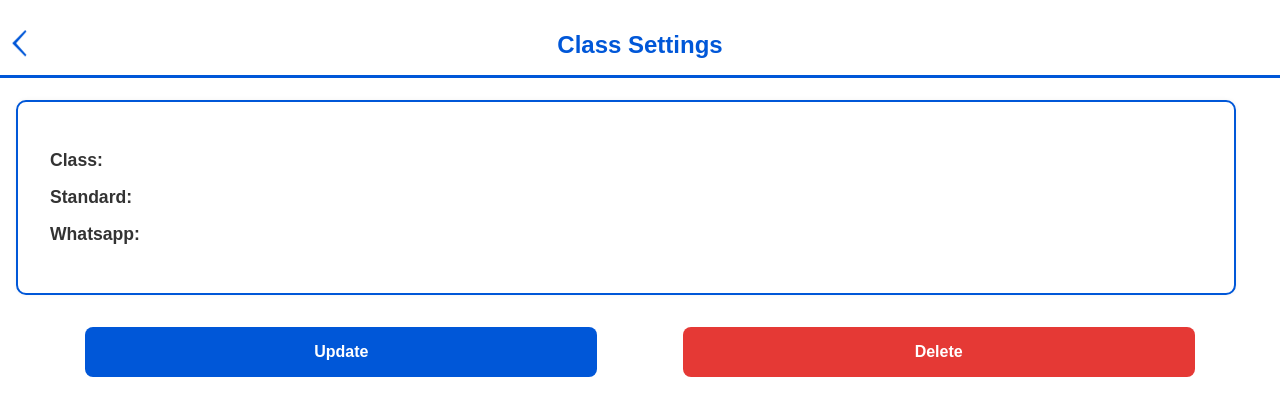
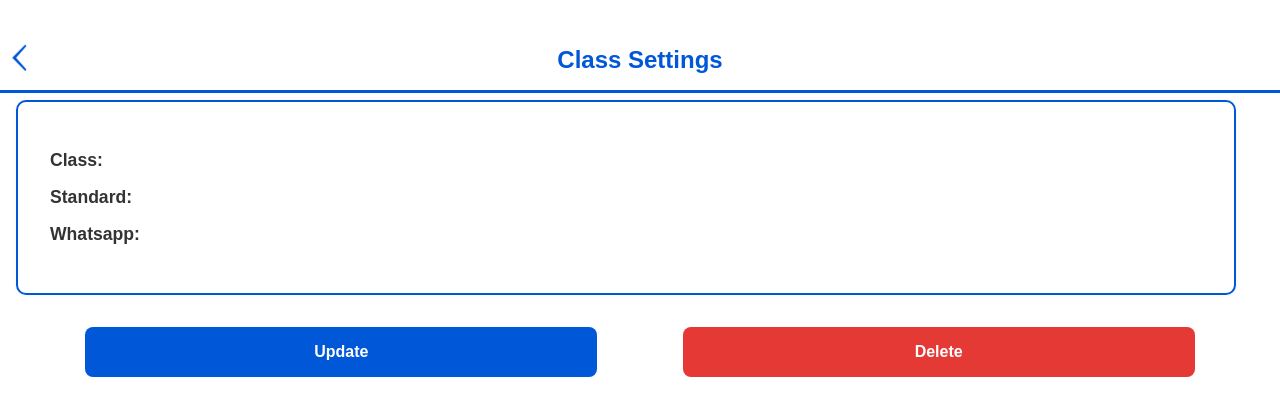
Before and after one commit to mute-x-satcher/sms-frontend, a website with bundled scripts: page pages/classPages/classSetting.html in a window 1280 px wide. Built offline with nearby package versions, Linux system fonts and the light colour scheme.

Commit message:
Reasy_V_1.1.1

```diff
--- a/css/attendancePDFPage.css
+++ b/css/attendancePDFPage.css
@@ -22,7 +22,7 @@
       color: #003580;
       font-weight: 600;
       font-size: 1.2rem;
-      padding-top:15px;
+      padding-top: 30px;
       position: fixed;
       top: 0;
       left: 0;
--- a/css/attendancePage.css
+++ b/css/attendancePage.css
@@ -84,7 +84,7 @@ nav {
   justify-content: center;
   font-weight: 600;
   font-size: 1rem;
-  padding-top:15px;
+  padding-top: 30px;
   border-bottom: 3px solid #0057d8;
   z-index: 1000;
 }
--- a/css/attendanceReportPage.css
+++ b/css/attendanceReportPage.css
@@ -209,7 +209,7 @@ nav {
   justify-content: center;
   font-weight: 600;
   font-size: 1rem;
-  padding-top: 15px;
+  padding-top: 30px;
   border-bottom: 3px solid #0057d8;
   z-index: 1000;
 }
@@ -317,7 +317,7 @@ nav h1 {
   padding: 0.1rem 0.2rem;
   border-radius: 6px;
   font-weight: 700;
-  padding-top: 15px;
+  padding-top: 30px;
   cursor: pointer;
   transition: background-color 0.3s ease;
 }
--- a/css/bunkPage.css
+++ b/css/bunkPage.css
@@ -167,7 +167,7 @@ nav {
   align-items: center;
   justify-content: center;
   font-weight: 700;
-  padding-top: 15px;
+  padding-top: 30px;
   font-size: 1.2rem;
   border-bottom: 3px solid #0057d8;
   z-index: 1000;
@@ -184,7 +184,7 @@ nav {
   color: #0057d8;
   border: 2px solid #ffffff;
   padding: 0.1rem 0.2rem;
-  padding-top: 15px;
+  padding-top: 30px;
   border-radius: 6px;
   font-weight: 700;
   cursor: pointer;
--- a/css/classPage.css
+++ b/css/classPage.css
@@ -16,7 +16,7 @@ nav {
   padding: 5px 20px;
   display: flex;
   justify-content: space-between;
-  padding-top: 20px;
+  padding-top: 30px;
   align-items: center;
 }
 
--- a/css/classSetting.css
+++ b/css/classSetting.css
@@ -184,7 +184,7 @@ nav {
   align-items: center;
   justify-content: center;
   font-weight: 700;
-  padding-top: 15px;
+  padding-top: 30px;
   font-size: 1rem;
   border-bottom: 3px solid #0057d8;
   z-index: 1000;
@@ -201,7 +201,7 @@ nav {
   color: #0057d8;
   border: 2px solid #ffffff;
   padding: 0.1rem 0.2rem;
-  padding-top: 15px;
+  padding-top: 30px;
   border-radius: 6px;
   font-weight: 700;
   cursor: pointer;
--- a/css/createAttendance.css
+++ b/css/createAttendance.css
@@ -149,7 +149,7 @@ nav {
   justify-content: center;
   font-weight: 700;
   font-size: 1.2rem;
-  padding-top: 15px;
+  padding-top: 30px;
   border-bottom: 3px solid #0057d8;
   z-index: 1000;
 }
@@ -171,7 +171,7 @@ nav h1 {
   padding: 0.1rem 0.2rem;
   border-radius: 6px;
   font-weight: 700;
-  padding-top: 20px;
+  padding-top: 40px;
   cursor: pointer;
   transition: background-color 0.3s ease;
 }
--- a/css/homepageStyle.css
+++ b/css/homepageStyle.css
@@ -112,7 +112,7 @@ nav {
   background-color: white;
   padding: 1rem 2rem;
   border-bottom: 2px solid #0057d8;
-  margin-top: 15px;
+  margin-top: 30px;
   /* padding-top:15px; */
   flex-wrap: wrap; /* Allows better wrapping on very small screens */
 }
--- a/css/studentAnalytics.css
+++ b/css/studentAnalytics.css
@@ -27,7 +27,7 @@ nav {
   justify-content: center;
   font-weight: 600;
   font-size: 1rem;
-  padding-top: 15px;
+  padding-top: 30px;
   border-bottom: 3px solid #0057d8;
   z-index: 1000;
   flex-wrap: wrap;
@@ -48,7 +48,7 @@ nav h1 {
   color: #0057d8;
   border: 2px solid #ffffff;
   padding: 0.1rem 0.2rem;
-  padding-top: 15px;
+  padding-top: 30px;
   border-radius: 6px;
   font-weight: 700;
   cursor: pointer;
--- a/css/studentPage.css
+++ b/css/studentPage.css
@@ -138,7 +138,7 @@ nav {
   justify-content: center;
   font-weight: 600;
   /* margin-top: 15px; */
-  padding-bottom: 20px;
+  padding-top: 40px;
   font-size: 1.2rem;
   border-bottom: 3px solid #0057d8;
   z-index: 1000;
```
